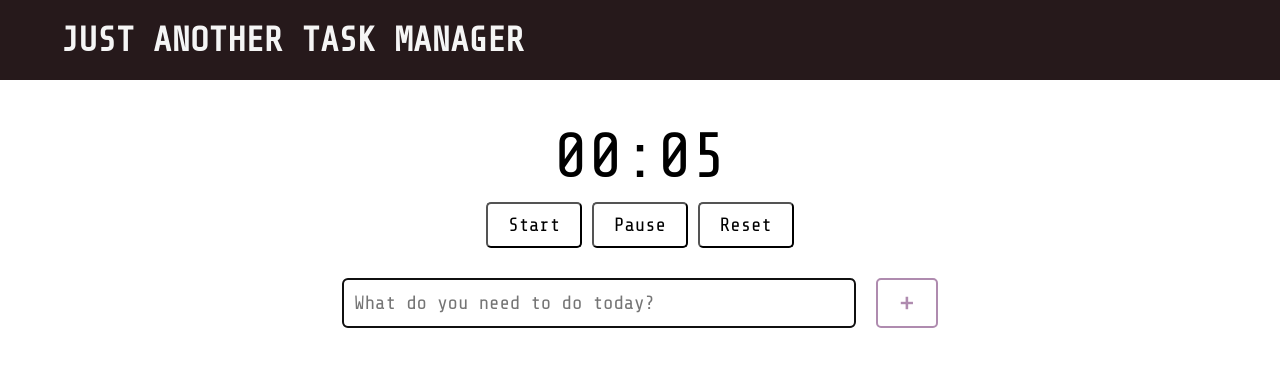
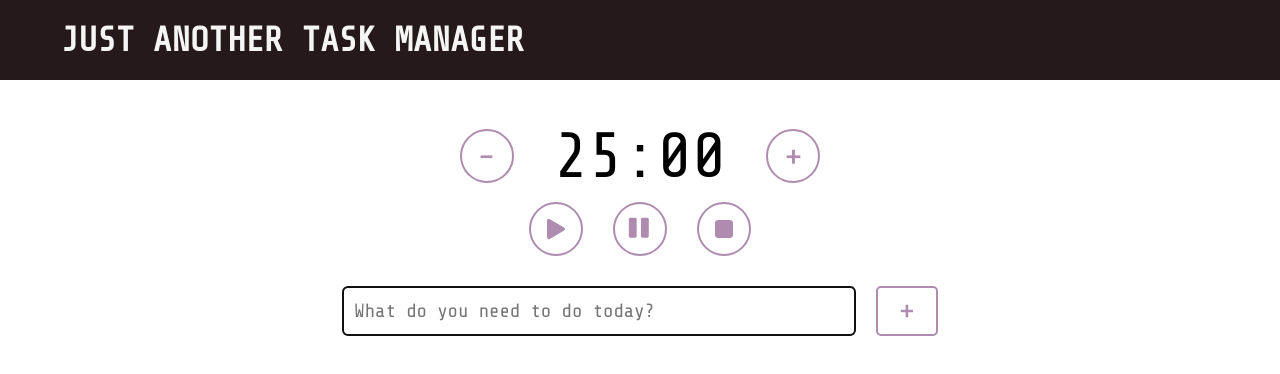
Before and after one commit to VictorGom3s/JustAnotherTaskManager, a React (Create React App) app: page / in a window 1280 px wide. Shown: the top 374 px of the page. Built offline with nearby package versions, Linux system fonts and the light colour scheme.

Commit message:
More progress on the pomodoro timer. Added icons in the buttons and two new buttons to increment and decrement minutes

```diff
--- a/src/components/pomodoro/Clock.js
+++ b/src/components/pomodoro/Clock.js
@@ -1,6 +1,12 @@
 import React from "react";
 
-const Clock = ({ minutes, seconds }) => {
+const Clock = ({
+  minutes,
+  seconds,
+  incrementMinutes,
+  decrementMinutes,
+  running,
+}) => {
   const formatSeconds = () => {
     return seconds < 10 ? `0${seconds}` : seconds;
   };
@@ -10,9 +16,23 @@ const Clock = ({ minutes, seconds }) => {
   };
 
   return (
-    <span className="clock">
+    <div className="clock">
+      <button
+        className="btnMedia"
+        onClick={decrementMinutes}
+        disabled={running}
+      >
+        -
+      </button>
       {formatMinutes()}:{formatSeconds()}
-    </span>
+      <button
+        className="btnMedia"
+        onClick={incrementMinutes}
+        disabled={running}
+      >
+        +
+      </button>
+    </div>
   );
 };
 
--- a/src/components/pomodoro/Controls.js
+++ b/src/components/pomodoro/Controls.js
@@ -1,16 +1,20 @@
 import React from "react";
+
+import Play from "./../../svg/play";
+import Pause from "./../../svg/pause";
+import Stop from "./../../svg/stop";
 
 const Controls = ({ startTimer, pauseTimer, resetTimer }) => {
   return (
-    <div>
-      <button onClick={startTimer} className="btn btn-start">
-        Start
+    <div className="controls">
+      <button onClick={startTimer} className="btn-start btnMedia">
+        <Play width={36} height={36} fill={"#af8baf"} />
       </button>
-      <button onClick={pauseTimer} className="btn btn-pause">
-        Pause
+      <button onClick={pauseTimer} className="btnMedia">
+        <Pause width={28} height={28} fill={"#af8baf"} />
       </button>
-      <button onClick={resetTimer} className="btn btn-reset">
-        Reset
+      <button onClick={resetTimer} className="btnMedia">
+        <Stop width={36} height={36} fill={"#af8baf"} />
       </button>
     </div>
   );
--- a/src/components/pomodoro/Pomodoro.js
+++ b/src/components/pomodoro/Pomodoro.js
@@ -7,8 +7,8 @@ import swal from "sweetalert";
 
 const Pomodoro = () => {
   const [intervalID, setIntervalID] = useState(0);
-  let [minutes, setMinutes] = useState(0);
-  let [seconds, setSeconds] = useState(5);
+  let [minutes, setMinutes] = useState(25);
+  let [seconds, setSeconds] = useState(0);
   const [running, setRunning] = useState(false);
 
   function startTimer() {
@@ -26,6 +26,13 @@ const Pomodoro = () => {
     setMinutes(25);
     setSeconds(0);
     setRunning(false);
+  }
+
+  function incrementMinutes() {
+    setMinutes(minutes + 1);
+  }
+  function decrementMinutes() {
+    setMinutes(minutes - 1);
   }
 
   const getNotificationPermission = async () => {
@@ -69,7 +76,13 @@ const Pomodoro = () => {
 
   return (
     <div className="pomodoro">
-      <Clock minutes={minutes} seconds={seconds} />
+      <Clock
+        minutes={minutes}
+        seconds={seconds}
+        incrementMinutes={incrementMinutes}
+        decrementMinutes={decrementMinutes}
+        running={running}
+      />
       <Controls
         startTimer={startTimer}
         pauseTimer={pauseTimer}
--- a/src/components/pomodoro/Pomodoro.scss
+++ b/src/components/pomodoro/Pomodoro.scss
@@ -1,3 +1,5 @@
+@import "../../public/colors.scss";
+
 .pomodoro {
   display: flex;
   margin: 30px auto;
@@ -5,8 +7,36 @@
   justify-content: center;
   align-items: center;
   flex-direction: column;
+  .controls {
+    display: flex;
+    justify-content: space-evenly;
+  }
+  .btnMedia {
+    background: none;
+    border: 2px solid $secondaryColor;
+    color: $secondaryColor;
+    border-radius: 100%;
+    width: 54px;
+    height: 54px;
+    transition: 0.2s;
+    margin: 0 15px;
+    display: flex;
+    justify-content: center;
+    align-items: center;
+    &:hover {
+      border: 2px solid $auxColor;
+      color: $auxColor;
+    }
+  }
   .clock {
+    display: flex;
+    justify-content: space-between;
+    align-items: center;
     margin: 10px auto;
     font-size: 4rem;
+    button {
+      margin: 0 40px;
+      font-size: 2.25rem;
+    }
   }
 }
--- /dev/null
+++ b/src/svg/pause.js
@@ -0,0 +1,22 @@
+import React from "react";
+
+const Pause = ({ width, height, fill }) => (
+  <svg
+    width={width}
+    height={height}
+    viewBox="0 0 24 24"
+    fill={fill}
+    xmlns="http://www.w3.org/2000/svg"
+  >
+    <path
+      d="M7.87111 2.44444H3.67888C2.98024 2.44444 2.41388 3.0108 2.41388 3.70944V18.2906C2.41388 18.9892 2.98024 19.5556 3.67888 19.5556H7.87111C8.56975 19.5556 9.13611 18.9892 9.13611 18.2906V3.70944C9.13611 3.0108 8.56975 2.44444 7.87111 2.44444Z"
+      fill={fill}
+    />
+    <path
+      d="M18.26 2.44444H14.0678C13.3691 2.44444 12.8028 3.0108 12.8028 3.70944V18.2906C12.8028 18.9892 13.3691 19.5556 14.0678 19.5556H18.26C18.9586 19.5556 19.525 18.9892 19.525 18.2906V3.70944C19.525 3.0108 18.9586 2.44444 18.26 2.44444Z"
+      fill={fill}
+    />
+  </svg>
+);
+
+export default Pause;
--- /dev/null
+++ b/src/svg/play.js
@@ -0,0 +1,18 @@
+import React from "react";
+
+const Play = ({ width, height, fill }) => (
+  <svg
+    width={width}
+    height={height}
+    viewBox="0 0 24 24"
+    fill={fill}
+    xmlns="http://www.w3.org/2000/svg"
+  >
+    <path
+      d="M17.394 13.0455L7.8495 18.5835C7.0395 19.053 6 18.4845 6 17.538V6.462C6 5.517 7.038 4.947 7.8495 5.418L17.394 10.956C17.5783 11.0612 17.7314 11.2132 17.8379 11.3967C17.9445 11.5802 18.0006 11.7886 18.0006 12.0008C18.0006 12.2129 17.9445 12.4213 17.8379 12.6048C17.7314 12.7883 17.5783 12.9403 17.394 13.0455Z"
+      fill={fill}
+    />
+  </svg>
+);
+
+export default Play;
--- /dev/null
+++ b/src/svg/stop.js
@@ -0,0 +1,18 @@
+import React from "react";
+
+const Stop = ({ width, height, fill }) => (
+  <svg
+    width={width}
+    height={height}
+    viewBox="0 0 24 24"
+    fill={fill}
+    xmlns="http://www.w3.org/2000/svg"
+  >
+    <path
+      d="M16 6H8C6.9 6 6 6.9 6 8V16C6 17.1 6.9 18 8 18H16C17.1 18 18 17.1 18 16V8C18 6.9 17.1 6 16 6Z"
+      fill={fill}
+    />
+  </svg>
+);
+
+export default Stop;
```
